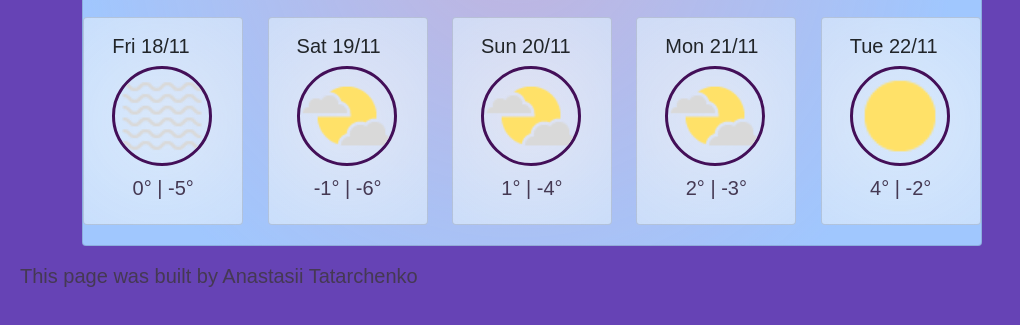
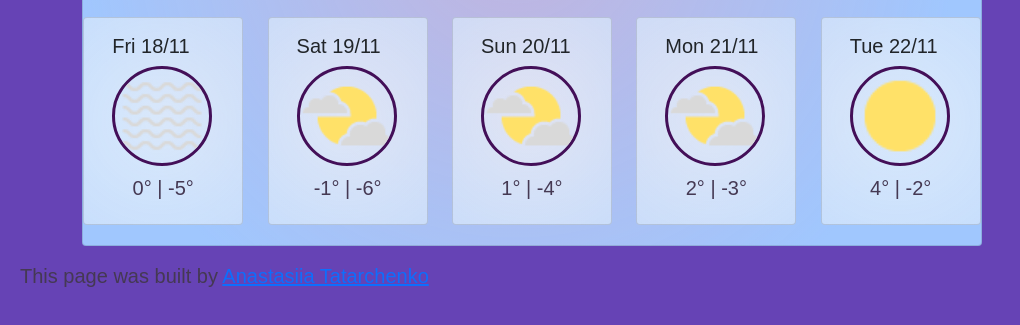
Before and after one commit to Anastasiia-Tatarchenko/my_weather_application, a website built with Parcel: page index.html in a window 1280 px wide. Shown: the part 419-744 px from the top of the page, without its empty margins (0-1020 px from the left). Built offline with nearby package versions, Linux system fonts and the light colour scheme; no server answers.

Commit message:
my_weather_applikation3

```diff
--- a/index.html
+++ b/index.html
@@ -120,8 +120,8 @@
     <script src="src/index.js"></script>
      <p class="footer">
         This page was built by
-        <a https://github.com/Anastasiia-deign/my_weather_application" target="_blank">
-          Anastasii Tatarchenko
+        <a a href="https://github.com/Anastasiia-deign/my_weather_application" target="_blank">
+          Anastasiia Tatarchenko
         </a>
       </p>
   </body>
```
